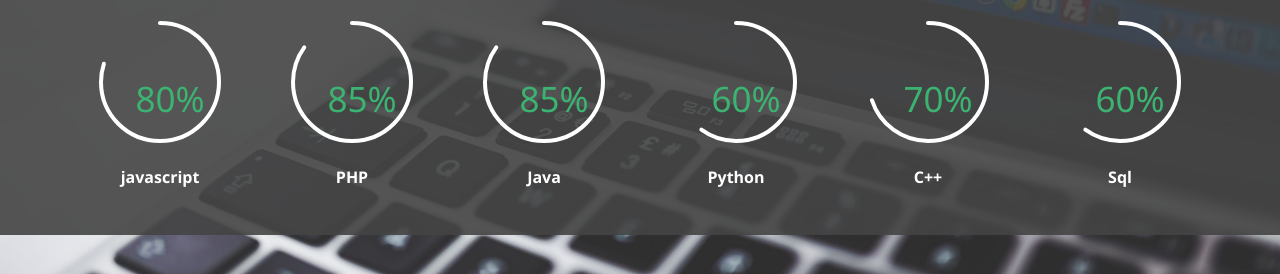
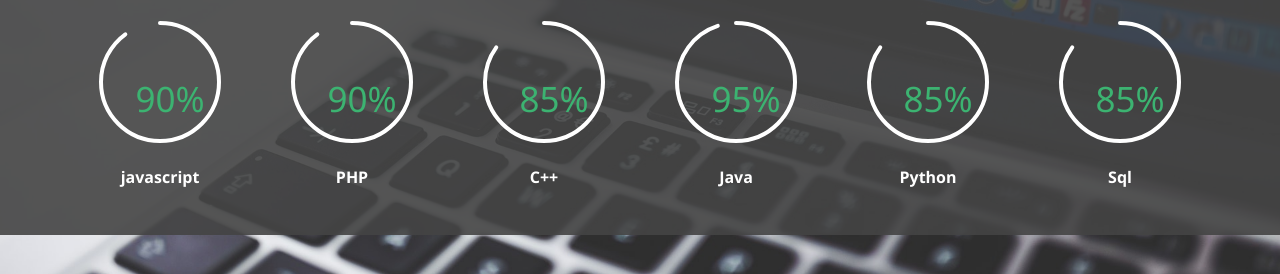
Before and after one commit to 5earle/earlewhite.github.io, a website: page index.html in a window 1280 px wide. Shown: the part 565-839 px from the top of the page. Drawn offline with nearby package versions, Linux system fonts and the light colour scheme.

Commit message:
add pie chaarts

```diff
--- a/index.html
+++ b/index.html
@@ -87,7 +87,7 @@
           <div class="owl-carousel owl-theme">
               <!--easy pie-->
               <div class="skill">
-                    <span class="chart" data-percent="80">
+                    <span class="chart" data-percent="90">
                         <span class="percent">90</span>
                         <canvas height="122" width="122"></canvas>
                     </span>
@@ -95,7 +95,7 @@
               </div>
 
               <div class="skill">
-                    <span class="chart" data-percent="85">
+                    <span class="chart" data-percent="90">
                         <span class="percent">90</span>
                         <canvas height="122" width="122"></canvas>
                     </span>
@@ -104,14 +104,22 @@
 
               <div class="skill">
                     <span class="chart" data-percent="85">
-                        <span class="percent">90</span>
+                        <span class="percent">85</span>
+                        <canvas height="122" width="122"></canvas>
+                    </span>
+                  <h4>C++</h4>
+              </div>
+
+              <div class="skill">
+                    <span class="chart" data-percent="95">
+                        <span class="percent">95</span>
                         <canvas height="122" width="122"></canvas>
                     </span>
                   <h4>Java</h4>
               </div>
 
               <div class="skill">
-                    <span class="chart" data-percent="60">
+                    <span class="chart" data-percent="85">
                         <span class="percent">85</span>
                         <canvas height="122" width="122"></canvas>
                     </span>
@@ -119,18 +127,10 @@
 
               </div>
 
-              <div class="skill">
-                    <span class="chart" data-percent="70">
-                        <span class="percent">80</span>
-                        <canvas height="122" width="122"></canvas>
-                    </span>
-                  <h4>C++</h4>
-              </div>
-
 
 
               <div class="skill">
-                    <span class="chart" data-percent="60">
+                    <span class="chart" data-percent="85">
                         <span class="percent">85</span>
                         <canvas height="122" width="122"></canvas>
                     </span>
@@ -148,7 +148,7 @@
               </div>
 
               <div class="skill">
-                    <span class="chart" data-percent="90">
+                    <span class="chart" data-percent="100">
                         <span class="percent">100</span>
                         <canvas height="122" width="122"></canvas>
                     </span>
```
